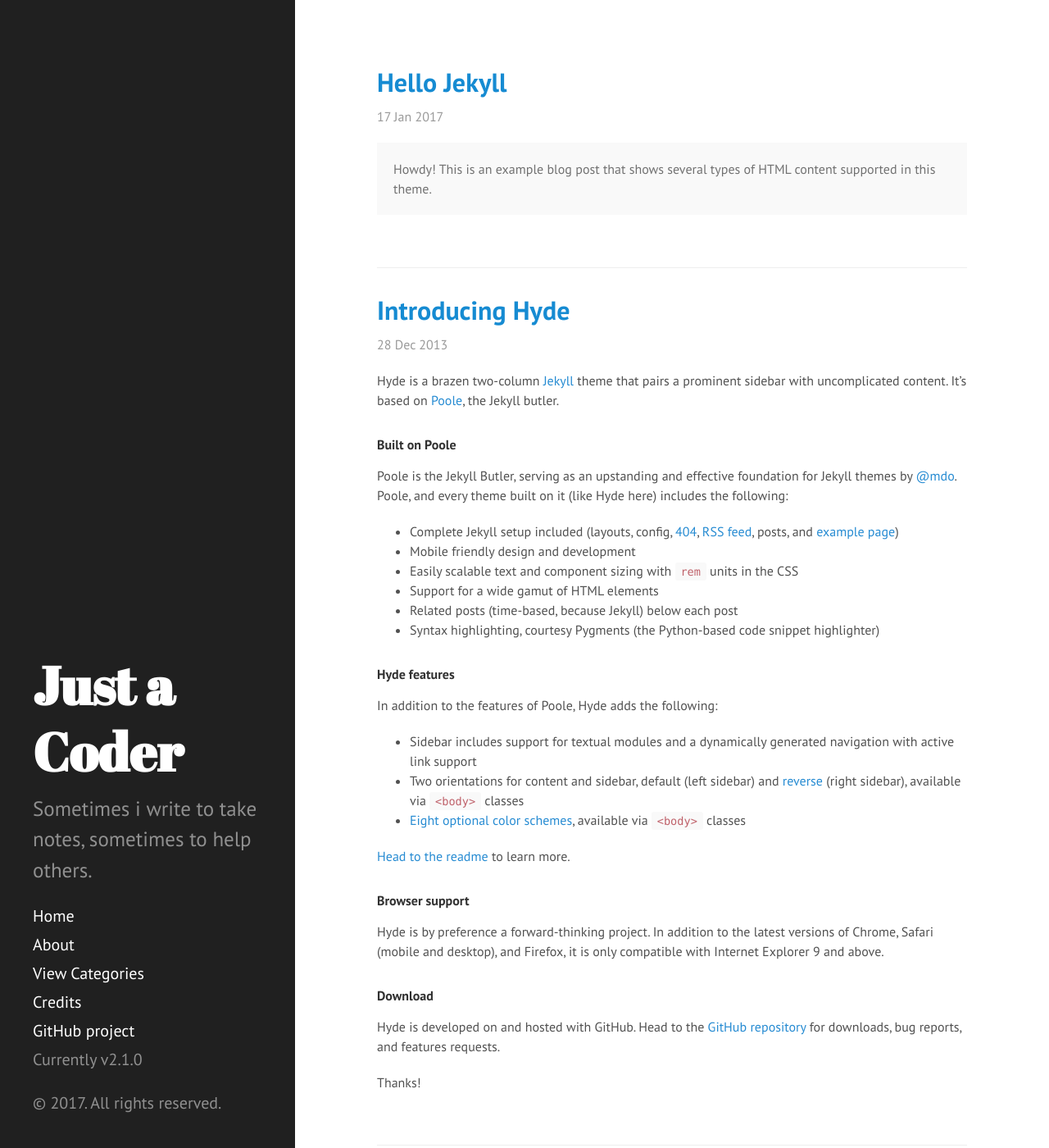
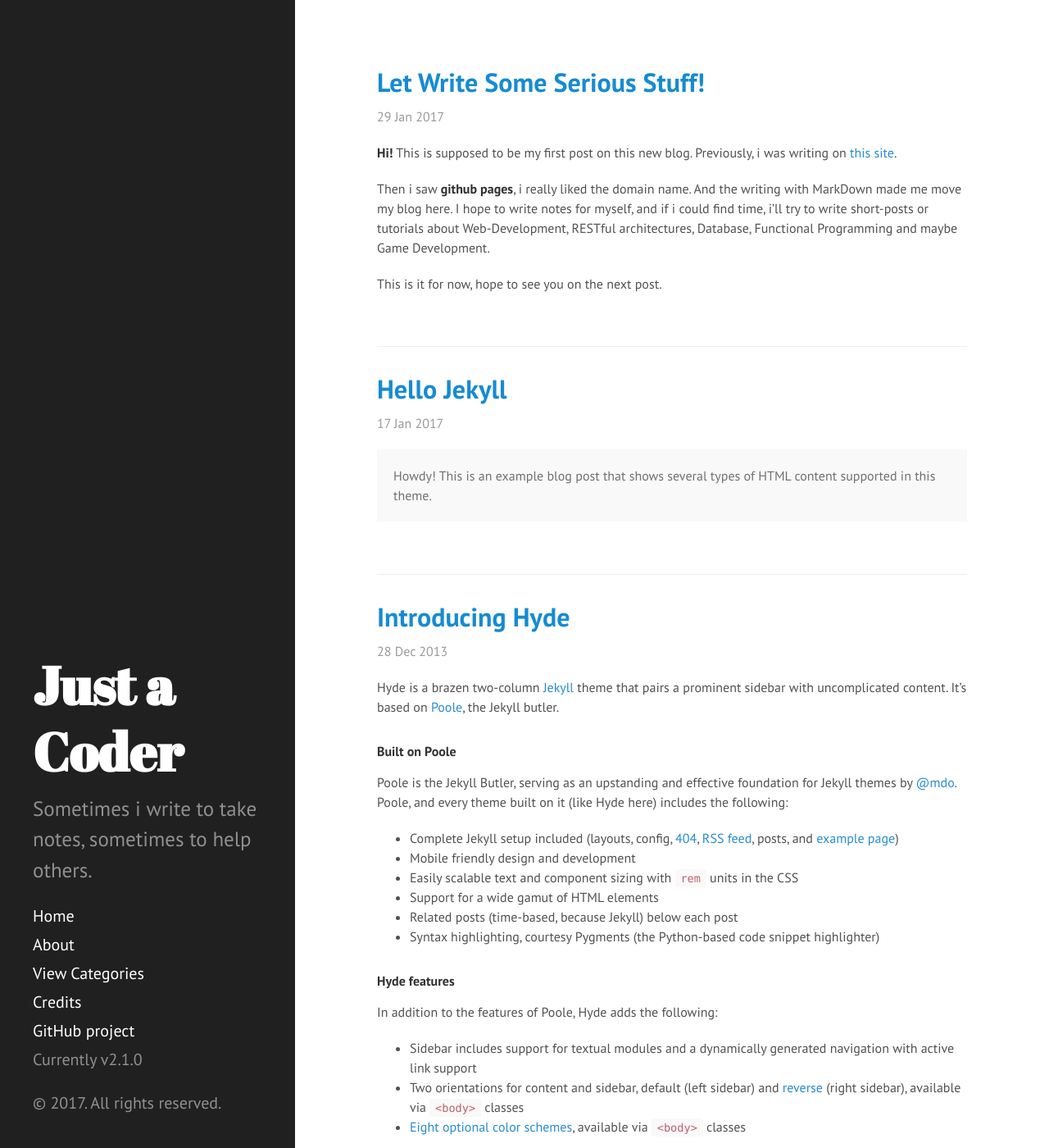
Before and after one commit to daveMad/daveMad.github.io, a Jekyll site: the page built from index.html, in a window 1280 px wide and 1400 px high. Shown: the whole window at 82% size. Built offline with Jekyll 4.4.1, drawn with Linux system fonts in a browser that asks for light colours; the list of posts is cut into pages by our own code.

Commit message:
first post

```diff
--- /dev/null
+++ b/_posts/2017-01-29-first-post.md
@@ -0,0 +1,12 @@
+---
+layout: post
+title: Let Write Some Serious Stuff!
+categories: [Random]
+---
+
+
+**Hi!** This is supposed to be my first post on this new blog. Previously, i was writing on <a href='https://ahmetgdy.wordpress.com/' target='_blank'>this site</a>.
+
+  Then i saw **github pages**, i really liked the domain name. And the writing with MarkDown made me move my blog here. I hope to write notes for myself, and if i could find time, i'll try to write short-posts or tutorials about Web-Development, RESTful architectures, Database, Functional Programming and maybe Game Development.
+
+  This is it for now, hope to see you on the next post.
--- a/public/css/poole.css
+++ b/public/css/poole.css
@@ -514,6 +514,7 @@
 }
 
 .post-tag {
+  margin-top: 1em;
   background-color: #ccc;
   border-radius: 10%;
   padding: .5em;
```
Also changed, not shown: credits.md (+3 -0 lines), public/060.png (added), public/favicon.ico, public/git-logo.png (added), public/hmtl-logo.png (added), public/keyboard.png (added), public/question-mark.png (added), public/sun-glasses.png (added).
